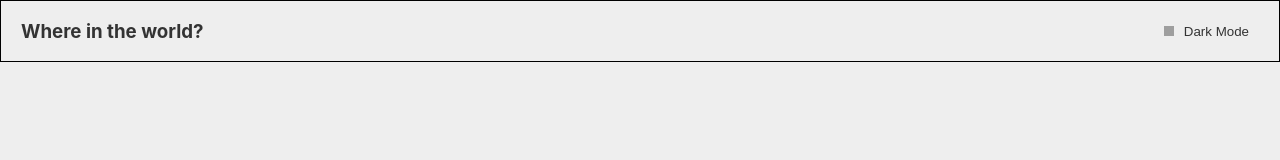
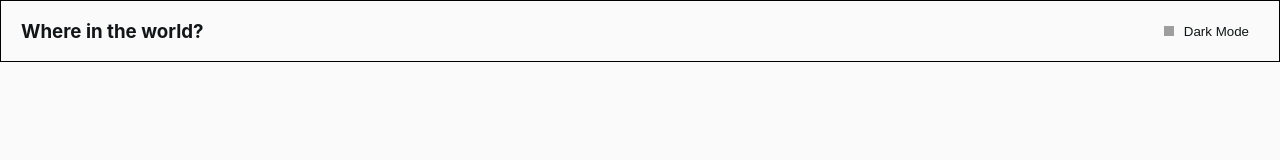
Before and after one commit to the-andy-franklin/countries-challenge, a React (Create React App) app: page / in a window 1280 px wide. Shown: the top 160 px of the page. Built offline with nearby package versions, Linux system fonts and the light colour scheme; grey boxes are pictures that could not be loaded.

Commit message:
dark mode switching mostly working except svg

```diff
--- a/src/App.css
+++ b/src/App.css
@@ -1,13 +1,13 @@
 :root {
-  --font-color: #333;
-  --background-color: #eee;
-  --link-color: cornflowerblue;
+  --font-color: hsl(200, 15%, 8%);
+  --background-color: hsl(0, 0%, 98%);
+
 }
 
 [data-theme="dark"] {
-  --font-color: #eee;
-  --background-color: #333;
-  --link-color: lightblue;
+  --font-color: hsl(0, 0%, 100%);
+  --background-color: hsl(207, 26%, 17%);
+
 }
 
 body {
--- a/src/components/DarkModeButton/DarkModeButton.css
+++ b/src/components/DarkModeButton/DarkModeButton.css
@@ -11,7 +11,7 @@
   height: 10px;
   width: 10px;
   margin-right: 10px;
-  background-color: var(--background-color);
+  fill: var(--font-color)
 }
 
 .text {
--- a/src/components/DarkModeButton/DarkModeButton.tsx
+++ b/src/components/DarkModeButton/DarkModeButton.tsx
@@ -2,32 +2,40 @@ import React, { useState } from 'react';
 import './DarkModeButton.css';
 
 const DarkModeButton = () => {
+  const [isDark, setIsDark] = useState(
+    localStorage.getItem('theme') === 'dark',
+  );
+
+  if (isDark) {
+    document.documentElement.setAttribute('data-theme', 'dark');
+  }
+
   const defaultDark =
     window.matchMedia &&
     window.matchMedia('(prefers-color-scheme: dark)').matches;
 
   const setDark = () => {
+    setIsDark((prevState) => !prevState);
     localStorage.setItem('theme', 'dark');
     document.documentElement.setAttribute('data-theme', 'dark');
   };
 
   const setLight = () => {
+    setIsDark((prevState) => !prevState);
     localStorage.setItem('theme', 'light');
     document.documentElement.setAttribute('data-theme', 'light');
   };
 
-  if (defaultDark) {
+  if (defaultDark && !localStorage.getItem('theme')) {
     setDark();
   }
 
   const toggleTheme = () => {
     console.log('going');
-    if (localStorage.getItem('theme') === 'light') {
+    if (!isDark) {
       setDark();
-    } else if (localStorage.getItem('theme') === 'dark') {
+    } else if (isDark) {
       setLight();
-    } else {
-      setDark();
     }
   };
 
```
